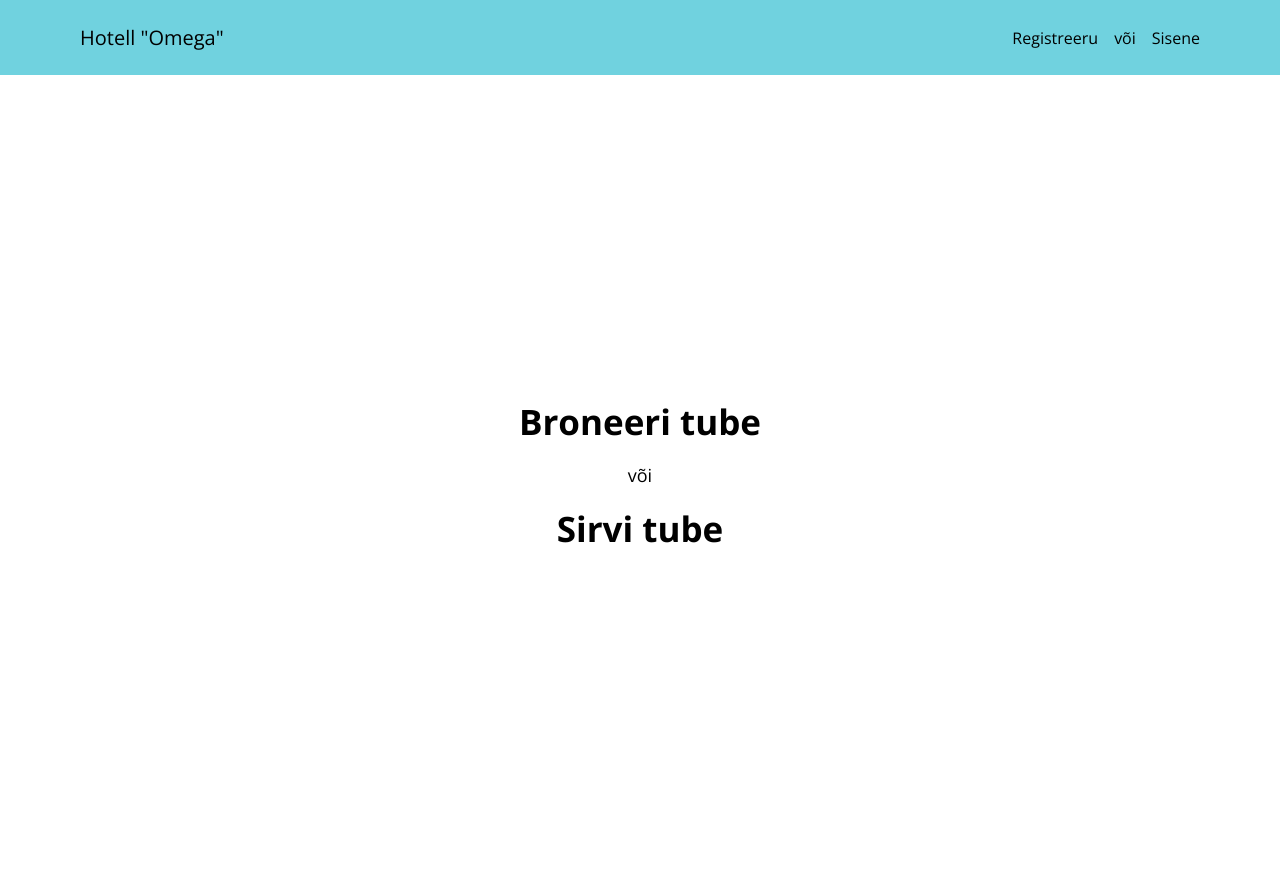
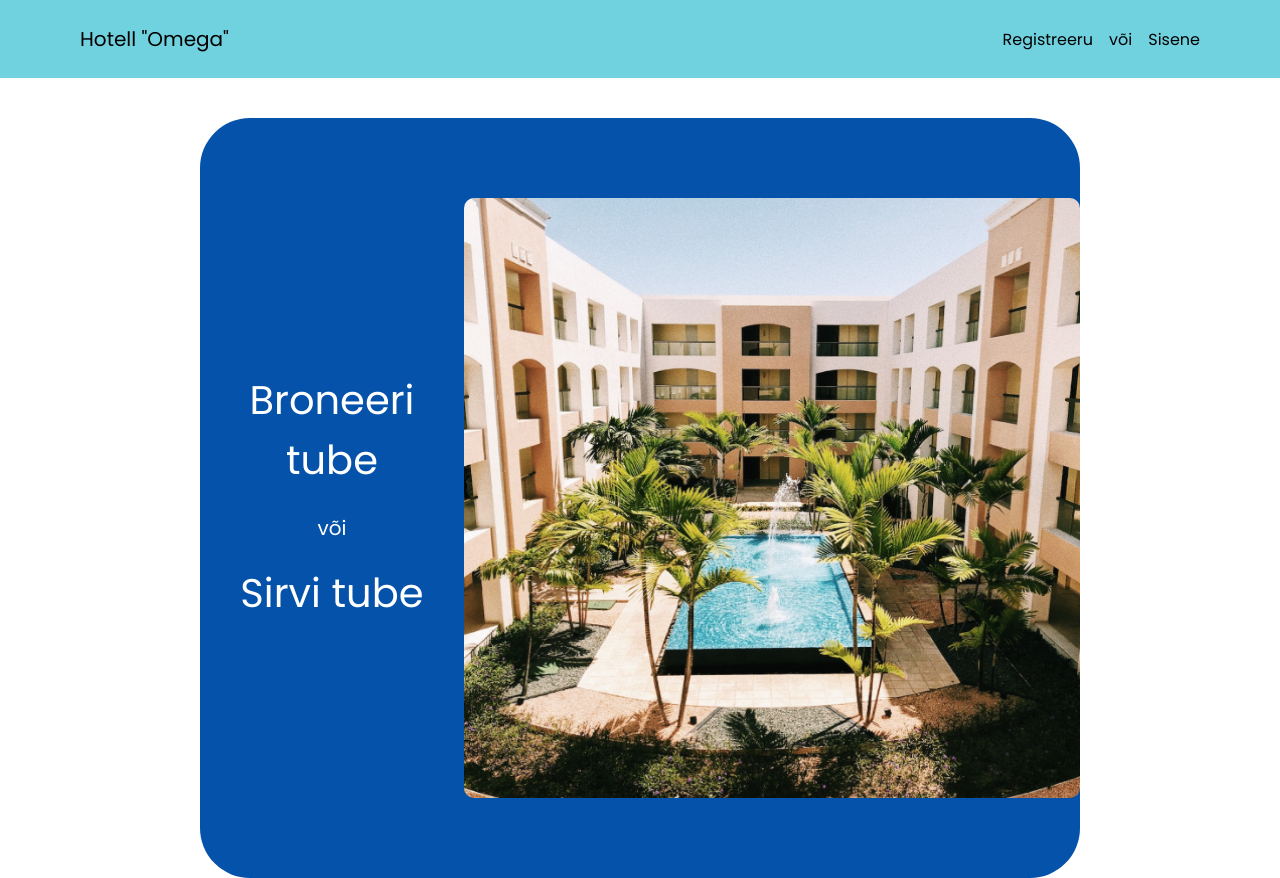
Before and after one commit to Matrx007/PVHotelSystem, a React (Create React App) app: page / in a window 1280 px wide. Built offline with nearby package versions, Linux system fonts and the light colour scheme.

Commit message:
new commit

```diff
--- a/src/components/App.css
+++ b/src/components/App.css
@@ -1,10 +1,11 @@
-@import url("https://fonts.googleapis.com/css2?family=Open+Sans:wght@400;600;700&display=swap");
+/* @import url("https://fonts.googleapis.com/css2?family=Open+Sans:wght@400;600;700&display=swap"); */
+@import url("https://fonts.googleapis.com/css2?family=Poppins:wght@400;700&display=swap");
 
 * {
   margin: 0;
   padding: 0;
   box-sizing: border-box;
-  font-family: "Open Sans";
+  font-family: "Poppins";
 }
 
 /* Navbar */
@@ -55,14 +56,24 @@
 
 .container {
   display: flex;
-  justify-content: center;
+  justify-content: space-evenly;
   align-items: center;
-  height: 100vh;
+  background-color: rgb(5, 82, 170);
+  margin: 5vh 25vh 0 25vh;
+  border-radius: 50px;
+}
+
+.hotel {
+  margin: 10vh 0;
+  height: 600px;
+  width: 625px;
+  border-radius: 10px;
 }
 
 .text_2 {
   padding: 1em 0em;
-  font-size: 18px;
+  font-size: 20px;
+  color: rgb(255, 255, 255);
 }
 
 .rooms {
@@ -71,9 +82,22 @@
 
 .room_link {
   text-decoration: none;
-  color: black;
-  font-weight: bold;
-  font-size: 35px;
+  color: rgb(255, 255, 255);
+  font-size: 40px;
+  display: inline-block;
+}
+
+.room_link:after {
+  display: block;
+  content: "";
+  border-bottom: 3px solid red;
+  transform: scaleX(0);
+  transition: transform 250ms ease-in-out;
+}
+
+.room_link:hover:after {
+  transform: scaleX(1);
+  transform-origin: 0% 50%;
 }
 
 /* Sign-up and sign-in */
@@ -157,21 +181,22 @@ input {
   padding: 3em 0 0 5em;
 }
 
+.img_2 {
+  width: 245px;
+  margin-top: 5em;
+}
+
+.room_type_images {
+  display: flex;
+  gap: 30px;
+  margin-top: 4em;
+  position: absolute;
+  left: 80px;
+}
+
 .room_card {
   display: flex;
-  gap: 50px;
-}
-
-.room_description {
-  margin-top: 3em;
-}
-
-.available {
-  margin-top: 1em;
-}
-
-.price {
-  margin-top: 6em;
+  gap: 70px;
 }
 
 .search_elements {
@@ -224,7 +249,7 @@ option {
 .link_1,
 .link_2 {
   font-size: 14px;
-  margin-top: 0.2em;
+  margin-top: 0.3em;
   cursor: pointer;
 }
 
@@ -235,21 +260,19 @@ option {
 
 /* Room Overview */
 
-.price_1 {
-  margin-bottom: 3em;
-}
-
 .btn_1 {
   padding: 1em;
 }
 
 .img_1 {
-  height: 350px;
-  width: 550px;
+  height: 410px;
+  width: 600px;
 }
 
 .calendar_container {
+  display: flex;
   margin-top: 4em;
+  margin-left: 7em;
 }
 
 /* Book rooms 2 */
@@ -265,7 +288,3 @@ option {
 .time {
   margin-top: 1.5em;
 }
-
-.available {
-  margin-bottom: 0.5em;
-}
--- a/src/components/App.js
+++ b/src/components/App.js
@@ -9,6 +9,7 @@ import SearchRooms from "./SearchRooms/SearchRooms";
 import RoomOverview from "./RoomOverview/RoomOverview";
 import BookRoomsSchedule from "./BookRooms/BookRoomsSchedule";
 import Details from "./BookRooms/Details";
+import NoMatch from "./BookRooms/NoMatch";
 
 function App() {
   return (
@@ -27,6 +28,7 @@ function App() {
           element={<BookRoomsSchedule />}
         ></Route>
         <Route path="/details" element={<Details />}></Route>
+        <Route path="*" element={<NoMatch />}></Route>
       </Routes>
     </div>
   );
--- a/src/components/BookRooms/BookRoomsSchedule.js
+++ b/src/components/BookRooms/BookRoomsSchedule.js
@@ -93,6 +93,7 @@ const CalendarContainer = styled.div`
   display: flex;
   gap: 100px;
   margin-top: 2em;
+
   .highlighted {
     color: white;
     background-color: #991ba1;
--- /dev/null
+++ b/src/components/BookRooms/NoMatch.js
@@ -0,0 +1,19 @@
+import React from "react";
+import { Link } from "react-router-dom";
+
+function NoMatch() {
+  return (
+    <div className="room_types">
+      <h2 style={{ color: "red", fontSize: "30px" }}>
+        Vali toa tüüp enne "Edasi" nupu vajutamist
+      </h2>
+      <div className="btn_container">
+        <Link to="book-rooms" className="btn">
+          Tagasi
+        </Link>
+      </div>
+    </div>
+  );
+}
+
+export default NoMatch;
--- a/src/components/Home/Home.js
+++ b/src/components/Home/Home.js
@@ -1,21 +1,19 @@
 import { Link } from "react-router-dom";
+import HotelPicture from "../Home/HotelPicture.png";
 
 function Home() {
   return (
     <div className="container">
       <div className="rooms">
-        <div className="room_1">
         <Link to="/book-rooms" className="room_link">
           Broneeri tube
         </Link>
-        </div>
         <p className="text_2">või</p>
-        <div className="room_2">
         <Link to="/search-rooms" className="room_link">
           Sirvi tube
         </Link>
       </div>
-      </div>
+      <img className="hotel" src={HotelPicture} alt="" />
     </div>
   );
 }
--- a/src/components/RoomOverview/RoomOverview.js
+++ b/src/components/RoomOverview/RoomOverview.js
@@ -27,24 +27,42 @@ function RoomOverview() {
     fetchRoom();
   }, []);
 
+  const firstImage =
+    rooms.pictures && rooms.pictures.length > 0 ? rooms.pictures[0] : "";
+
+  const secondImage =
+    rooms.pictures && rooms.pictures.length > 0 ? rooms.pictures[1] : "";
+
+  const thirdImage =
+    rooms.pictures && rooms.pictures.length > 0 ? rooms.pictures[2] : "";
+
   return (
     <div>
       <OtherPagesNavbar />
       <h1>Toa ülevaade</h1>
       <div className="room_card">
         <img src={rooms.pictures} alt="" className="img img_1" />
-        <div className="room_description">
+        <div style={{ marginTop: "4em" }}>
           <h3>{rooms.name}</h3>
-          <p className="available">{rooms.available} saadaval</p>
-          <h3 className="price price_1">{rooms.price} € / öö</h3>
+          <p style={{ marginTop: "1em" }}>{rooms.available} saadaval</p>
+          <h3 style={{ marginTop: "7em", marginBottom: "2.5em" }}>
+            {rooms.price} € / öö
+          </h3>
           <Link
             to={`/book-rooms-schedule/${roomId}/${rooms.name}`}
             className="btn btn_1"
           >
             Broneeri
           </Link>
-          <div className="calendar_container">
-            <h3 className="available">Saadavus</h3>
+          <div className="room_type_images">
+            <img src={firstImage} alt="" className="img_2" />
+            <img src={secondImage} alt="" className="img_2" />
+            <img src={thirdImage} alt="" className="img_2" />
+          </div>
+        </div>
+        <div className="calendar_container">
+          <div>
+            <h3 style={{ marginBottom: "0.5em" }}>Saadavus</h3>
             <CalendarContainer>
               <CalendarLogic rooms={rooms} />
             </CalendarContainer>
--- a/src/components/SearchRooms/RoomCard.js
+++ b/src/components/SearchRooms/RoomCard.js
@@ -5,7 +5,7 @@ function RoomCard({ room }) {
   return (
     <div className="room_card">
       <img src={room.pictures} alt="" className="img" />
-      <div className="room_description">
+      <div style={{ marginTop: "3em" }}>
         <div className="room_type_links">
           <h3>{room.name}</h3>
           <Link to={`/room-overview/${room.id}`} className="link_1">
@@ -18,8 +18,8 @@ function RoomCard({ room }) {
             Broneeri
           </Link>
         </div>
-        <p className="available">{room.available} saadaval</p>
-        <h3 className="price">{room.price} € / öö</h3>
+        <p style={{ marginTop: "1em" }}>{room.available} saadaval</p>
+        <h3 style={{ marginTop: "6em" }}>{room.price} € / öö</h3>
       </div>
     </div>
   );
--- a/src/components/SearchRooms/SearchRooms.js
+++ b/src/components/SearchRooms/SearchRooms.js
@@ -5,13 +5,11 @@ import RoomCard from "../SearchRooms/RoomCard";
 
 function SearchRooms() {
   const [rooms, setRooms] = useState([]);
-  // const [dates, setDates] = useState([]);
   const [sortDirection, setSortDirection] = useState(true);
   const [sortType, setSortType] = useState("name");
 
   useEffect(() => {
     getRoomsSortedBy(sortType, sortDirection).then((data) => setRooms(data));
-    // getRoomsByAvailability(1, 5).then((data) => console.log(data));
   }, [sortType, sortDirection]);
 
   const handleDirection = () => {
```
Also changed, not shown: src/components/Home/HotelPicture.png (added). Lines whose indentation alone changed are shown as unchanged.
